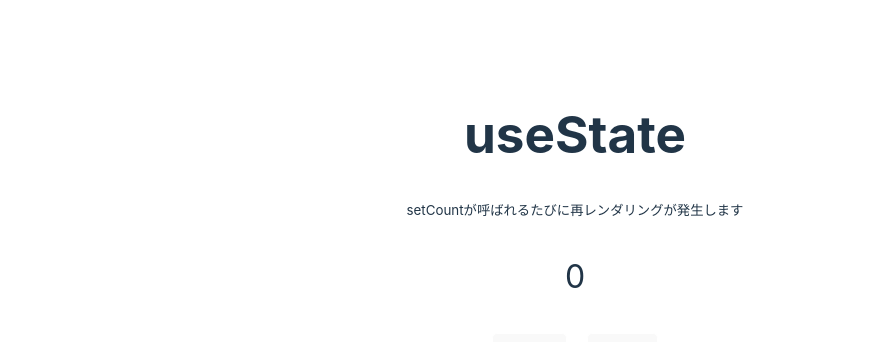
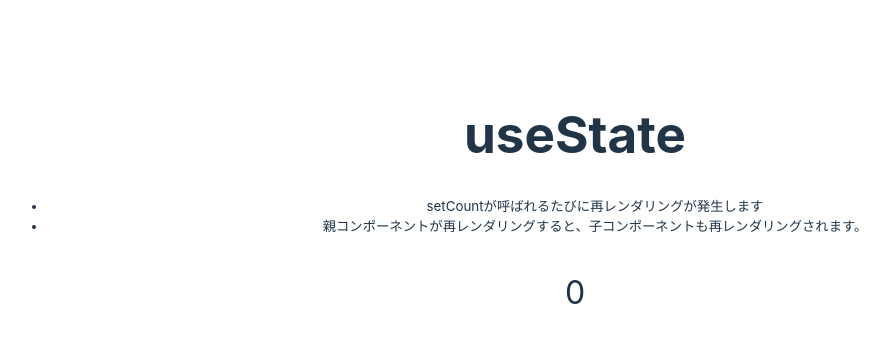
Before and after one commit to OBookBook/react-typescript-hooks-demo, a React (Vite) app: page / in a window 1280 px wide. Shown: the top 342 px of the page, without its empty margins (65-955 px from the left). Built offline with nearby package versions, Linux system fonts and the light colour scheme.

Commit message:
add useState() comment

```diff
--- a/src/App.tsx
+++ b/src/App.tsx
@@ -6,7 +6,14 @@ function App() {
   return (
     <div id="root">
       <h1>useState</h1>
-      <small>setCountが呼ばれるたびに再レンダリングが発生します</small>
+      <small>
+        <ul>
+          <li>setCountが呼ばれるたびに再レンダリングが発生します</li>
+          <li>
+            親コンポーネントが再レンダリングすると、子コンポーネントも再レンダリングされます。
+          </li>
+        </ul>
+      </small>
       <p>{count}</p>
       <button onClick={() => setCount(count + 1)}>+</button>
       <button onClick={() => setCount(count - 1)}>-</button>
```
